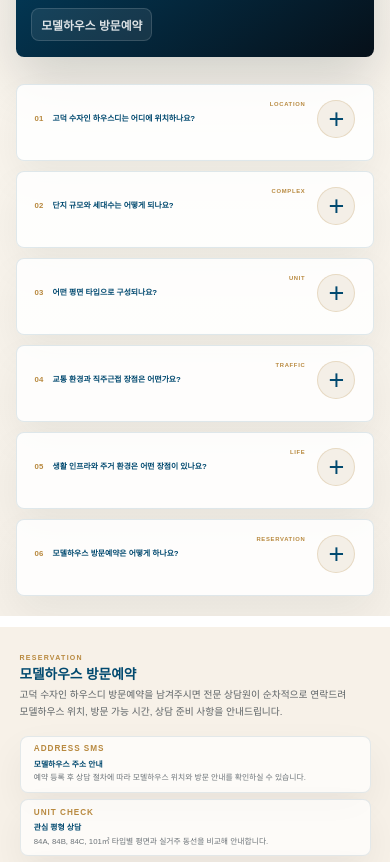
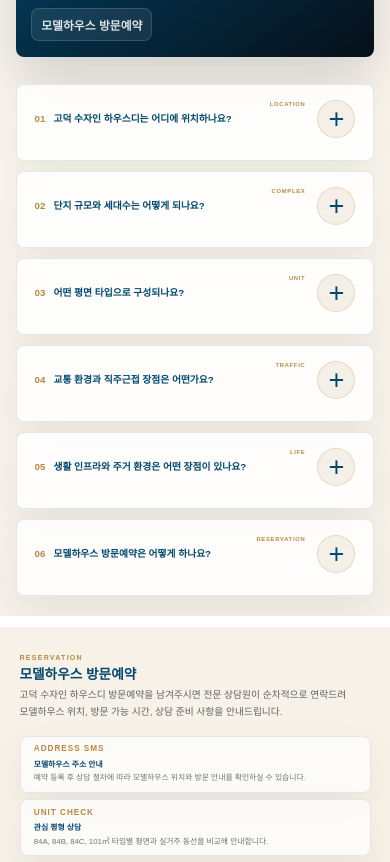
Before and after one commit to parkjihun22/Godeok-Sujain-Landscape-House-2nd, a React (Create React App) app: page / in a window 390 px wide. Shown: the part 4438-5300 px from the top of the page. Built offline with nearby package versions, Linux system fonts and the light colour scheme; a web font is replaced by a local one.

Commit message:
feat : 수정

```diff
--- a/src/components/FAQSection/FAQSection.module.scss
+++ b/src/components/FAQSection/FAQSection.module.scss
@@ -511,12 +511,12 @@
     padding-right: 22px;
 
     /* 모바일 질문 크기: 가독성과 화면 점유율의 균형을 맞춥니다. */
-    font-size: 2vw;
+    font-size: 2.5vw;
   }
 
   .questionText strong {
     /* 모바일 번호 폭: 목록 시작점이 흔들리지 않게 합니다. */
-    font-size: 2vw;
+    font-size: 2.5vw;
     min-width: 10px;
   }
 
```
